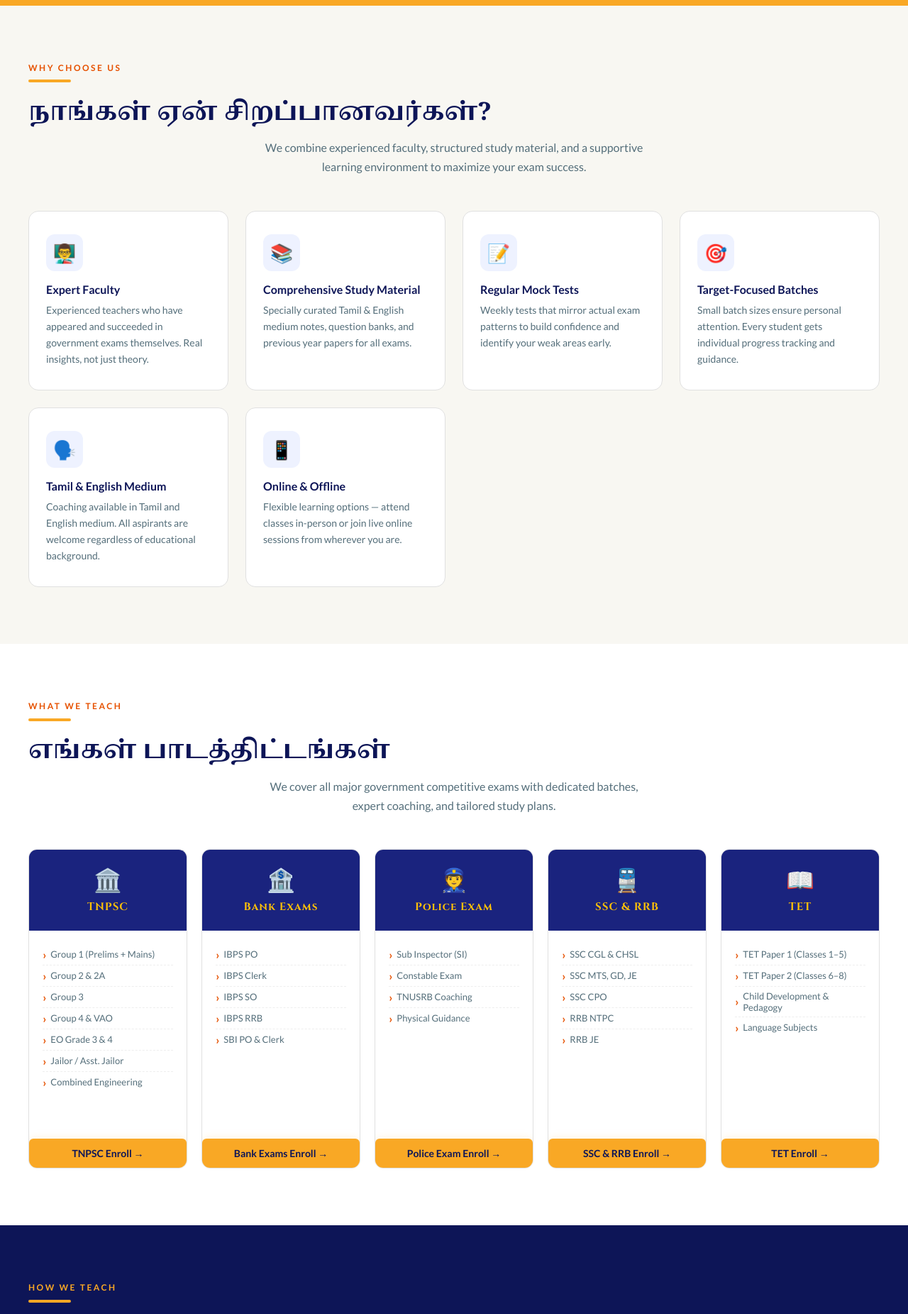
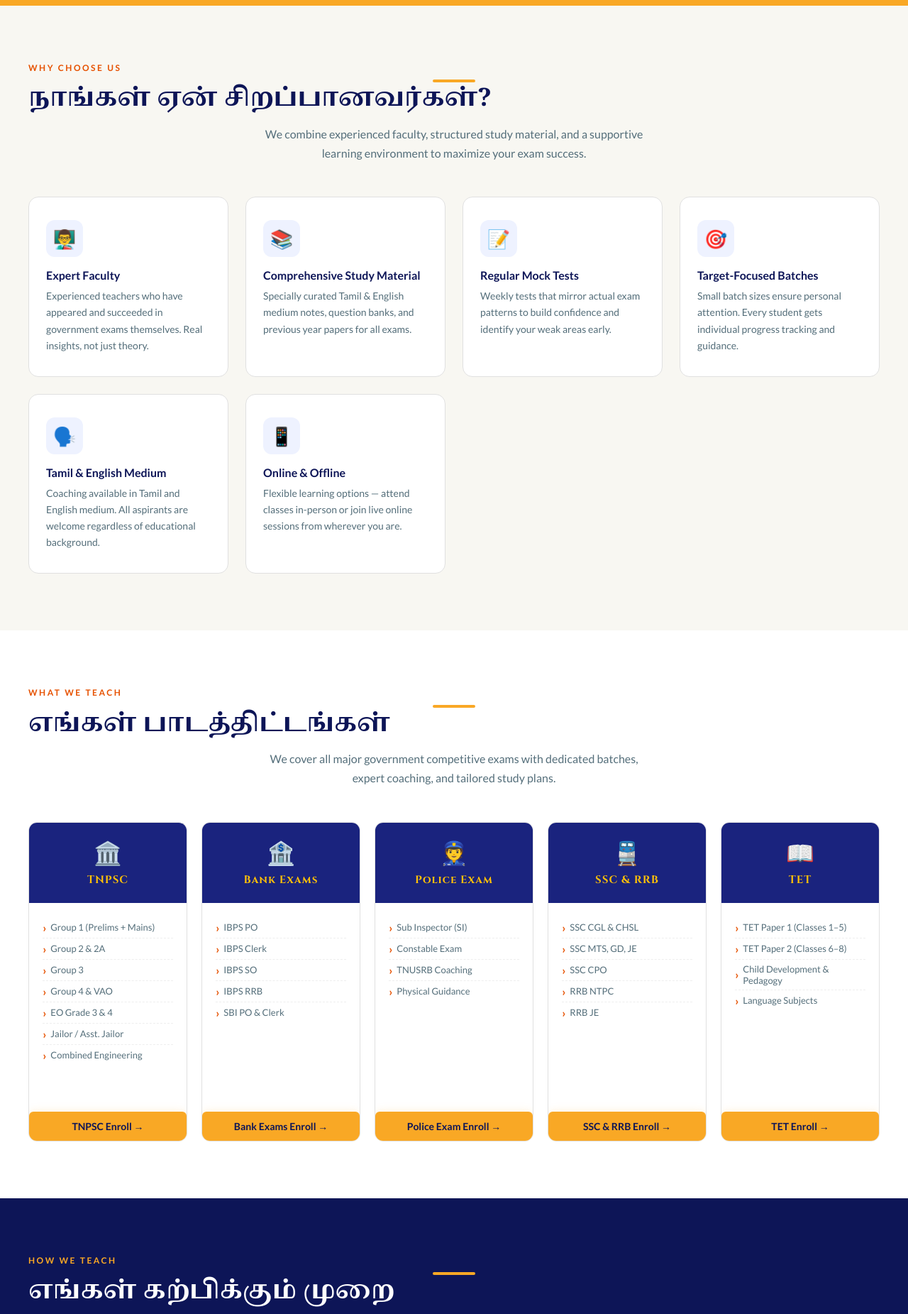
Before and after one commit to vetrikalanjiyamfoundation/vetri-kalaingiyam, a plain HTML site: page index.html in a window 1280 px wide. Shown: the part 849-2700 px from the top of the page at 71% size. Drawn offline with Linux system fonts and the light colour scheme; a web font is replaced by a local one.

Commit message:
Update index.html

```diff
--- a/index.html
+++ b/index.html
@@ -809,7 +809,7 @@
 <section class="why-us" id="why">
   <div class="container">
     <div class="section-tag">Why Choose Us</div>
-    <div class="section-divider"></div>
+    <div class="section-divider" style="margin:0 auto;"></div>
     <h2 class="section-title">நாங்கள் ஏன் சிறப்பானவர்கள்?</h2>
     <p class="section-subtitle">We combine experienced faculty, structured study material, and a supportive learning environment to maximize your exam success.</p>
     <div class="features-grid">
@@ -851,7 +851,7 @@
 <section class="courses" id="courses">
   <div class="container">
     <div class="section-tag">What We Teach</div>
-    <div class="section-divider"></div>
+    <div class="section-divider" style="margin:0 auto;"></div>
     <h2 class="section-title">எங்கள் பாடத்திட்டங்கள்</h2>
     <p class="section-subtitle">We cover all major government competitive exams with dedicated batches, expert coaching, and tailored study plans.</p>
     <div class="courses-grid">
@@ -946,7 +946,7 @@
 <section class="methodology">
   <div class="container">
     <div class="section-tag" style="color:var(--gold);">How We Teach</div>
-    <div class="section-divider"></div>
+    <div class="section-divider" style="margin:0 auto;"></div>
     <h2 class="section-title">எங்கள் கற்பிக்கும் முறை</h2>
     <p class="section-subtitle" style="color:rgba(255,255,255,0.65);">A structured 4-step approach designed to take you from beginner to exam-ready with confidence.</p>
     <div class="steps-grid">
@@ -1065,7 +1065,7 @@
 <section class="testimonials" id="testimonials">
   <div class="container">
     <div class="section-tag">Student Success</div>
-    <div class="section-divider"></div>
+    <div class="section-divider" style="margin:0 auto;"></div>
     <h2 class="section-title">மாணவர்களின் கருத்துகள்</h2>
     <p class="section-subtitle">Real words from real students who achieved their government job dreams with Vetri Kalaingiyam.</p>
     <div class="testimonials-grid">
```
